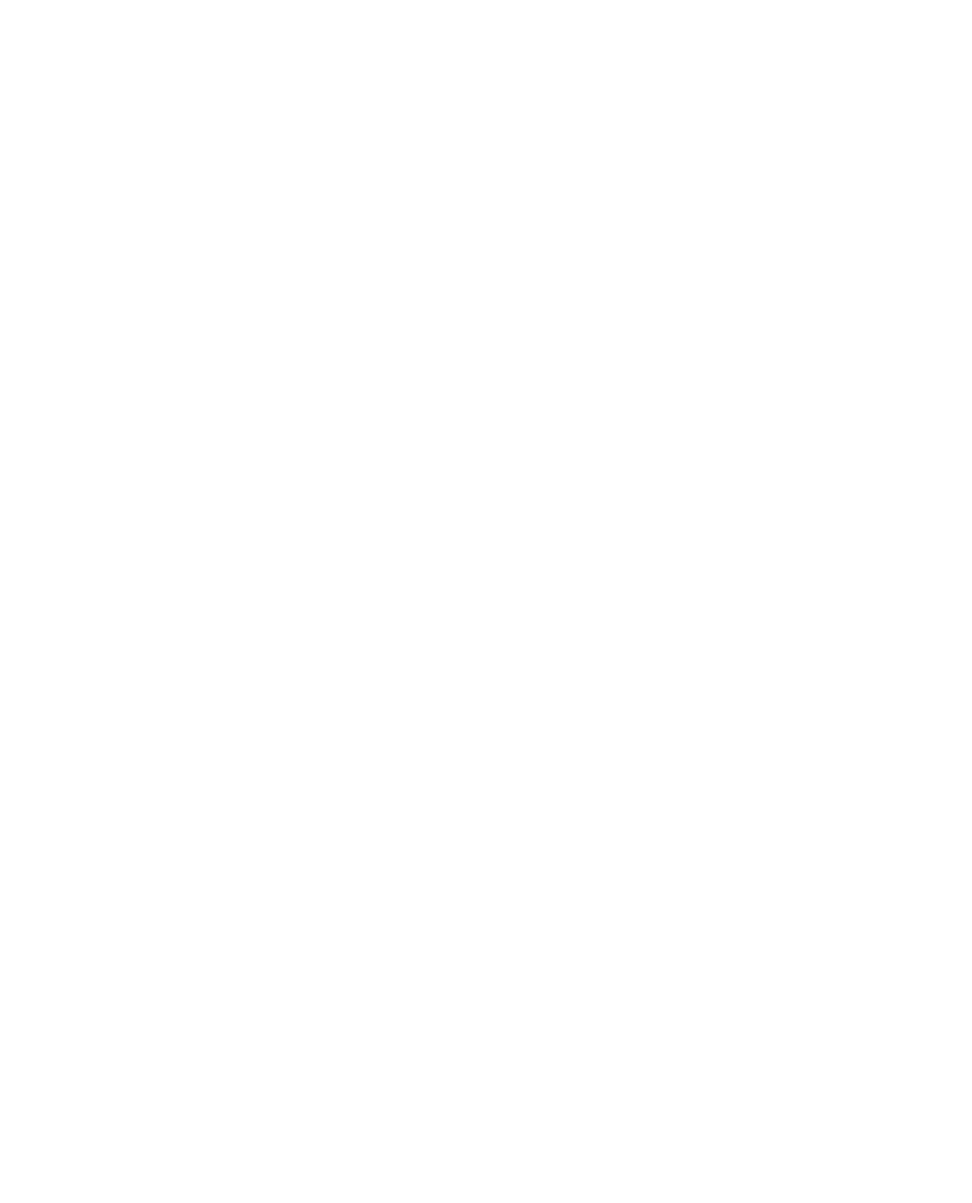
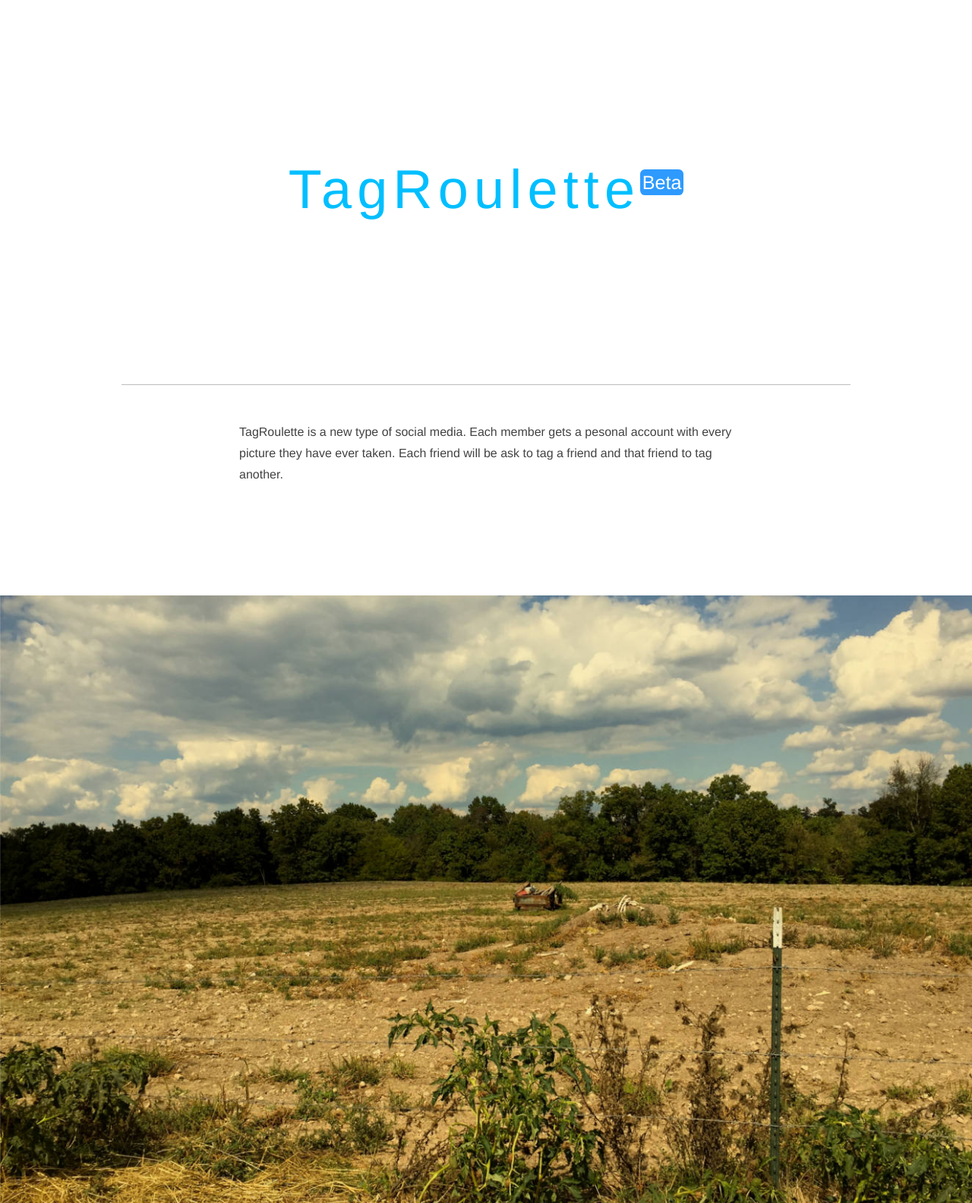
Before and after one commit to GavinBurris/tagroulette, a PHP site: page / in a window 1280 px wide. Before the commit the page is empty. Shown: the whole page at 76% size. Before the commit the page ends 800 px from the top, so only its background shows below. Run offline with PHP 8.4, Linux system fonts and the light colour scheme.

Commit message:
Inital commit.

```diff
--- a/index.php
+++ b/index.php
@@ -1,3 +1,25 @@
-<?php
-include("header.php");
-?>
+<!DOCTYPE>
+<html>
+<head>
+	<title>TagRoulette</title>
+	<link rel="stylesheet" type="text/css" href="./style/main.css">
+</head>
+<div id="header">
+	<h1>TagRoulette<sup>Beta</sup></h1>
+	<p>
+	TagRoulette is a new type of social media. Each member gets a pesonal account with every picture they have ever taken. Each friend will be ask to tag a friend and that friend to tag another.
+
+	</p>
+</div>
+<nav>
+	<ul>
+		<li><a href="#test">Test</a></li>
+		<li><a href="#test">Test</a></li>
+		<li><a href="#test">Test</a></li>
+		<li><a href="#test">Test</a></li>
+	</ul>
+</nav>
+<body>
+	<div id="info">
+	</div>
+</body>
--- /dev/null
+++ b/style/main.css
@@ -0,0 +1,54 @@
+body {
+  -webkit-font-smoothing: antialisased;
+  font-family: "Helvetica Neue", Helvetica, Sans-serif;
+  padding: 0px;
+  margin: 0px; }
+
+#header {
+  height: calc(100% - 14em);
+  width: 75%;
+  max-width: 1200px;
+  margin-top: 13em;
+  margin-right: auto;
+  margin-left: auto; }
+  #header h1 {
+    text-align: center;
+    color: #00BFFF;
+    font-size: 450%;
+    font-weight: 100;
+    letter-spacing: 0.1em;
+    padding-bottom: 3em;
+    border-bottom: 1px solid #BDBDBD; }
+    #header h1 sup {
+      padding: 0.1em;
+      letter-spacing: 0em;
+      font-size: 35%;
+      text-align: center;
+      background-color: #2E9AFE;
+      width: 2.5em;
+      color: white;
+      border-radius: .25em;
+      font-weight: 200; }
+  #header p {
+    line-height: 1.75em;
+    color: #424242;
+    margin: 0 auto;
+    width: 650px;
+    padding-bottom: 5em;
+    font-weight: 200; }
+
+nav {
+  display: none; }
+  nav ul {
+    list-style-type: none; }
+    nav ul li a {
+      color: black;
+      text-decoration: none; }
+
+#info {
+  background: url("../img/simple_background2.jpg") center center no-repeat;
+  background-size: cover;
+  width: 100%;
+  height: 100%; }
+
+/*# sourceMappingURL=main.css.map */
--- a/style/main.scss
+++ b/style/main.scss
@@ -0,0 +1,60 @@
+body {
+	-webkit-font-smoothing: antialisased;
+	font-family: "Helvetica Neue", Helvetica, Sans-serif;
+	padding: 0px;
+	margin: 0px;
+}
+#header {
+	height: calc(100% - 14em);
+	width: 75%;
+	max-width: 1200px;
+	margin-top: 13em;
+	margin-right: auto;
+	margin-left: auto;
+	h1 {
+		text-align: center;
+		color: #00BFFF;
+		font-size: 450%;
+		font-weight: 100;
+		letter-spacing: 0.1em;
+		padding-bottom: 3em;
+		border-bottom: 1px solid #BDBDBD;
+		sup {
+			padding: 0.1em;
+			letter-spacing: 0em;
+			font-size: 35%;
+			text-align: center;
+			background-color: #2E9AFE;
+			width: 2.5em;
+			color: white;
+			border-radius: .25em;
+			font-weight: 200;
+		}
+	}
+	p {
+		line-height: 1.75em;
+		color: #424242;
+		margin: 0 auto;
+		width: 650px;
+		padding-bottom: 5em;
+		font-weight: 200;
+	}
+}
+nav {
+	display: none;
+	ul {
+		list-style-type: none;
+		li {
+			a {
+				color: black;
+				text-decoration: none;
+			}
+		}
+	}
+}
+#info {
+	background: url('../img/simple_background2.jpg') center center no-repeat;
+	background-size: cover;
+	width: 100%;
+	height: 100%;
+}
```
Also changed, not shown: img/simple_background2.jpg (added), 2 other files.
